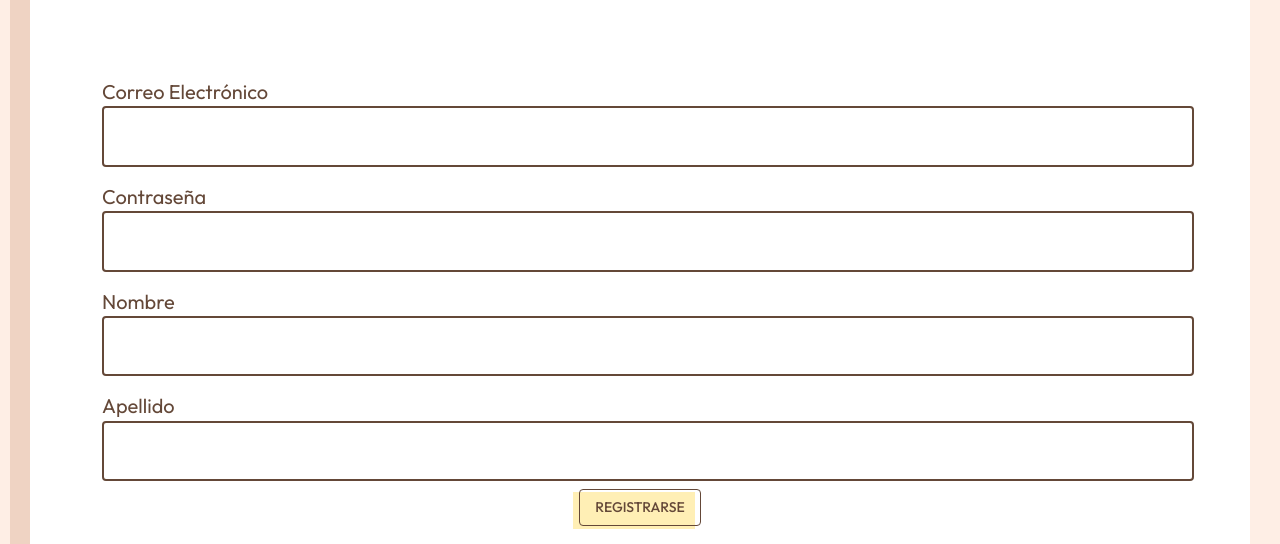
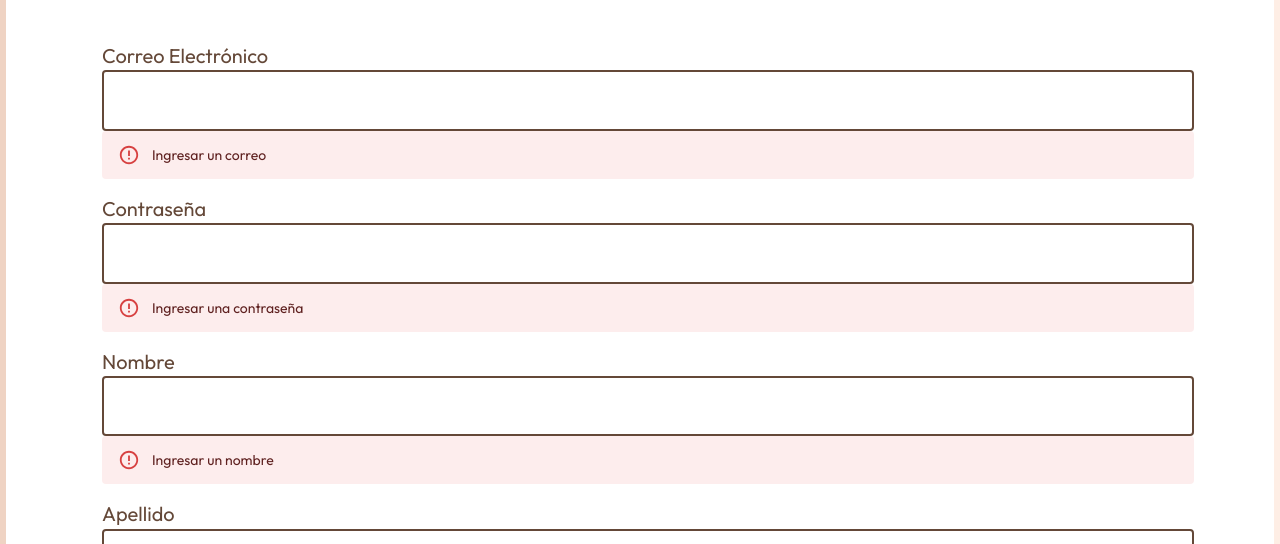
Before and after one commit to Yu-Tony/cream-dream-front, a React (Create React App) app in the folder frontend/: page /Login in a window 1280 px wide. Both pictures are taken after a click on the button "REGISTRARSE". Shown: the part 256-800 px from the top of the page. Built offline with nearby package versions, Linux system fonts and the light colour scheme; no server answers.

Commit message:
Validaciones Front
Validaciones para los campos obligatorios, para errores de la bd y para resultado exitoso

```diff
--- a/frontend/src/pages/Login/Components/Login.js
+++ b/frontend/src/pages/Login/Components/Login.js
@@ -1,6 +1,6 @@
 import { useState, useContext } from "react";
 
-import { FormControl, FormLabel } from "@mui/material";
+import { FormControl, FormLabel, Alert, Container } from "@mui/material";
 
 import Boton from "../../../components/Carrito/Boton";
 
@@ -16,15 +16,53 @@ function Login() {
     setData((prev) => ({ ...prev, [event.target.name]: event.target.value }));
   };
 
+  const [formErrors, setformErrors] = useState({ });
+  const handleInputChange = (e) => {
+    setData({
+      ...data,
+      [e.target.name]: e.target.value
+    });
+  };
+
+  const [isSubmitLogin, setIsSubmitLogin] = useState(false);
+  const [isSubmitLoginRight, setIsSubmitLoginRight] = useState(false);
   const onSubmitLogin = async (event) => {
     event.preventDefault();
-    //console.log(data);
+    setformErrors(ValidateLogin(data));
 
     const res = await Login(data);
+    if(res.lenght === undefined)
+    {
+      //console.log("Error");
+      setIsSubmitLogin(true);
+      setIsSubmitLoginRight(false);
+
+    }
+    else{
+      setIsSubmitLogin(true);
+      setIsSubmitLoginRight(true);
+    }
     console.log(res);
   };
+  const ValidateLogin = (values) =>
+  {
+    const errors={}
+    const regexMail = /^[^\s@]+@[^\s@]+\.[^\s@]{2,}$/i;
+    const regexPassword = /^(?=.*[A-Za-z])(?=.*\d)[A-Za-z\d]{8,}$/i;
+    if(!values.correo){errors.correo = "Ingresar un correo";}
+    else if(!regexMail.test(values.correo)){errors.correo = "Ingresar un formato de correo correcto";}
+    if(!values.contrasena){errors.contrasena = "Ingresar una contraseña";}
+    else if (!regexPassword.test(values.contrasena)) {errors.contrasena = "La contraseña debe de tener minimo 8 caracteres, una letra y 1 numero";}
+    return errors;
+  }
+
+
 
   return (
+    <Container>
+
+      {(Object.keys(formErrors).length === 0 && isSubmitLogin && isSubmitLoginRight) &&  <Alert severity="success">Inicio de sesion hecho exitosamente</Alert>}
+      {(Object.keys(formErrors).length === 0 && isSubmitLogin && !isSubmitLoginRight) &&  <Alert severity="error">Error al hacer inicio de sesion, intente de nuevo</Alert>}
       <form>
         <FormControl fullWidth sx={{ m: 1 }}>
           <FormLabel sx={labelStyle}>Correo Electrónico</FormLabel>
@@ -34,6 +72,7 @@ function Login() {
             name="correo"
             onChange={handleOnChange}
           />
+          {formErrors.correo && <Alert severity="error">{formErrors.correo}</Alert>}
         </FormControl>
 
         <FormControl fullWidth sx={{ m: 1 }}>
@@ -45,12 +84,15 @@ function Login() {
             name="contrasena"
             onChange={handleOnChange}
           />
+          {formErrors.contrasena && <Alert severity="error">{formErrors.contrasena}</Alert>}
         </FormControl>
 
         <Boton bgcolor="secondary.main" onClick={onSubmitLogin}>
           Entrar
         </Boton>
       </form>
+    </Container>
+
   );
 }
 
--- a/frontend/src/pages/Login/Components/Signup.js
+++ b/frontend/src/pages/Login/Components/Signup.js
@@ -1,5 +1,5 @@
 import React, { useState } from "react";
-import { FormControl, FormLabel } from "@mui/material";
+import { FormControl, FormLabel, Alert, Container } from "@mui/material";
 
 import Boton from "../../../components/Carrito/Boton";
 
@@ -21,15 +21,55 @@ function Signup() {
     setData((prev) => ({ ...prev, [event.target.name]: event.target.value }));
   };
 
+  const [formErrors, setformErrors] = useState({ });
+  const handleInputChange = (e) => {
+    setData({
+      ...data,
+      [e.target.name]: e.target.value
+    });
+  };
+
+  const [isSubmitSign, setIsSubmitSign] = useState(false);
+  const [isSubmitSignRight, setIsSubmitSignRight] = useState(false);
+
   const onSubmitSign = async (event) => {
     event.preventDefault();
-    //console.log(data);
+    setformErrors(ValidateSign(data));
 
     const res = await API.Create(data);
+    if(res.lenght === undefined)
+    {
+      //console.log("Error");
+      setIsSubmitSign(true);
+      setIsSubmitSignRight(false);
+
+    }
+    else{
+      setIsSubmitSign(true);
+      setIsSubmitSignRight(true);
+    }
     console.log(res);
   };
 
+  const ValidateSign = (values) =>
+  {
+    const errors={}
+    const regexMail = /^[^\s@]+@[^\s@]+\.[^\s@]{2,}$/i;
+    const regexPassword = /^(?=.*[A-Za-z])(?=.*\d)[A-Za-z\d]{8,}$/i;
+    if(!values.nombre){errors.nombre = "Ingresar un nombre";}
+    if(!values.apellido){errors.apellido = "Ingresar un apellido";}
+    if(!values.correo){errors.correo = "Ingresar un correo";}
+    else if(!regexMail.test(values.correo)){errors.correo = "Ingresar un formato de correo correcto";}
+    if(!values.contrasena){errors.contrasena = "Ingresar una contraseña";}
+    else if (!regexPassword.test(values.contrasena)) {errors.contrasena = "La contraseña debe de tener minimo 8 caracteres, una letra y 1 numero";}
+    return errors;
+  };
+
   return (
+    <Container>
+      {(Object.keys(formErrors).length === 0 && isSubmitSign && isSubmitSignRight) &&  <Alert severity="success">Inicio de sesion hecho exitosamente</Alert>}
+      {(Object.keys(formErrors).length === 0 && isSubmitSign && !isSubmitSignRight) &&  <Alert severity="error">Error al hacer inicio de sesion, intente de nuevo</Alert>}
+
       <form>
         <FormControl fullWidth sx={{ m: 1 }}>
           <FormLabel sx={labelStyle}>Correo Electrónico</FormLabel>
@@ -39,6 +79,7 @@ function Signup() {
             InputLabelProps={{ shrink: true }}
             onChange={handleOnChange}
           />
+          {formErrors.correo && <Alert severity="error">{formErrors.correo}</Alert>}
         </FormControl>
 
         <FormControl fullWidth sx={{ m: 1 }}>
@@ -50,6 +91,7 @@ function Signup() {
             InputLabelProps={{ shrink: true }}
             onChange={handleOnChange}
           />
+            {formErrors.contrasena && <Alert severity="error">{formErrors.contrasena}</Alert>}
         </FormControl>
 
         <FormControl fullWidth sx={{ m: 1 }}>
@@ -60,6 +102,7 @@ function Signup() {
             InputLabelProps={{ shrink: true }}
             onChange={handleOnChange}
           />
+            {formErrors.nombre && <Alert severity="error">{formErrors.nombre}</Alert>}
         </FormControl>
 
         <FormControl fullWidth sx={{ m: 1 }}>
@@ -70,12 +113,15 @@ function Signup() {
             InputLabelProps={{ shrink: true }}
             onChange={handleOnChange}
           />
+            {formErrors.apellido && <Alert severity="error">{formErrors.apellido}</Alert>}
         </FormControl>
 
         <Boton bgcolor="secondary.main" onClick={onSubmitSign}>
           Registrarse
         </Boton>
       </form>
+    </Container>
+
   );
 }
 
```
Lines whose indentation alone changed are shown as unchanged.
